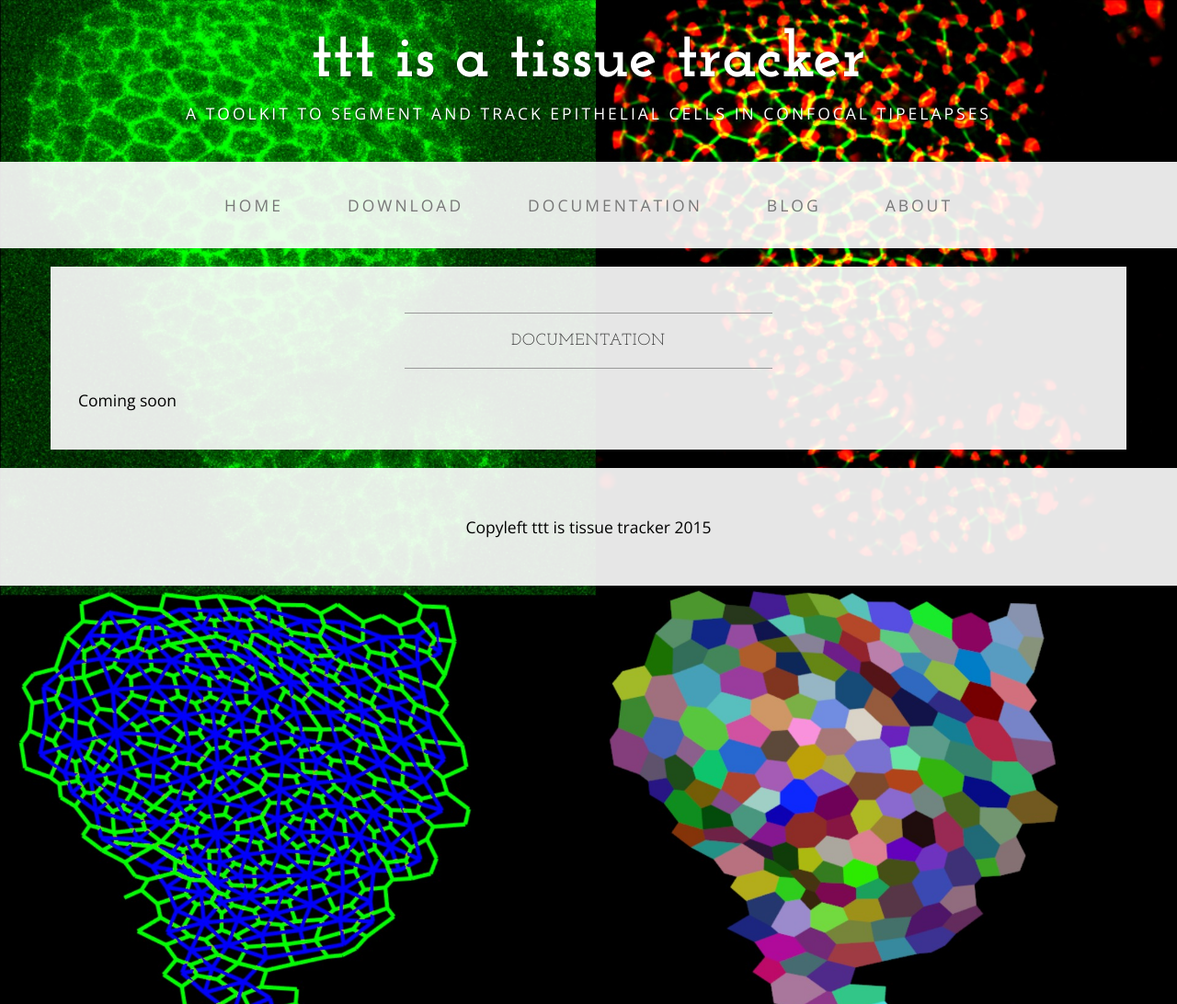
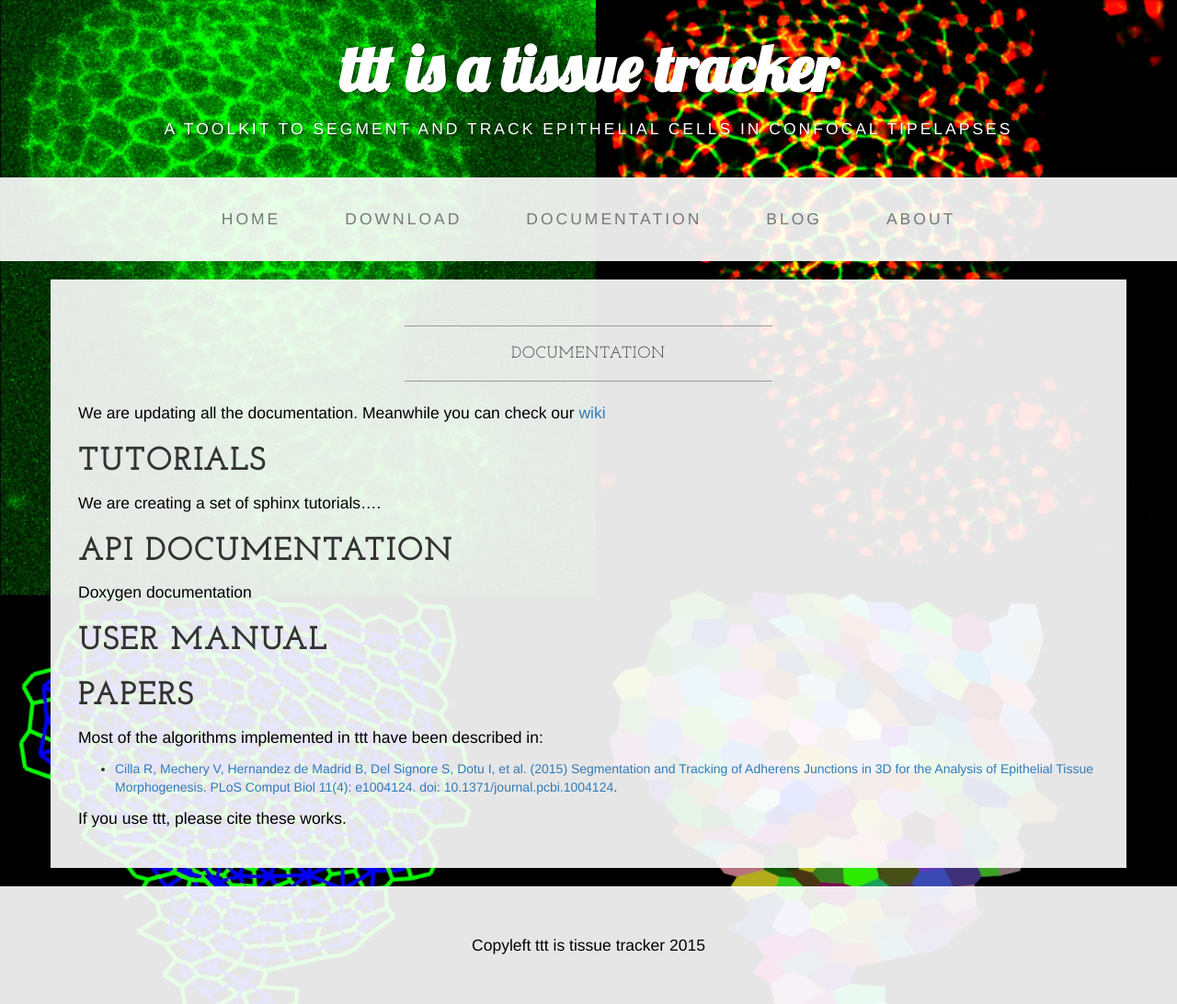
Before and after one commit to HatiniLab/ttt, a Jekyll site: the page built from documentation.md, in a window 1280 px wide. Shown: the whole page at 92% size. Built offline with Jekyll 4.4.1, drawn with Linux system fonts in a browser that asks for light colours; nearby versions of some CDN libraries; library files that are not in the unit come from our copies.

Commit message:
Fonts updated.

```diff
--- a/_includes/head.html
+++ b/_includes/head.html
@@ -16,7 +16,8 @@
     <!-- Fonts -->
     <link href="http://fonts.googleapis.com/css?family=Open+Sans:300italic,400italic,600italic,700italic,800italic,400,300,600,700,800" rel="stylesheet" type="text/css">
     <link href="http://fonts.googleapis.com/css?family=Josefin+Slab:100,300,400,600,700,100italic,300italic,400italic,600italic,700italic" rel="stylesheet" type="text/css">
-
+    <link href='http://fonts.googleapis.com/css?family=Lobster' rel='stylesheet' type='text/css'>
+    <link href='http://fonts.googleapis.com/css?family=Arimo' rel='stylesheet' type='text/css'>
     <!-- HTML5 Shim and Respond.js IE8 support of HTML5 elements and media queries -->
     <!-- WARNING: Respond.js doesn't work if you view the page via file:// -->
     <!--[if lt IE 9]>
--- a/documentation.md
+++ b/documentation.md
@@ -3,5 +3,20 @@ layout: page
 title: Documentation
 permalink: /documentation/
 ---
+We are updating all the documentation. Meanwhile you can check our [wiki](https://github.com/HatiniLab/ttt/wiki)
 
-Coming soon
+#Tutorials
+We are creating a set of sphinx tutorials....
+
+#API documentation
+Doxygen documentation
+
+#User manual
+
+# Papers
+
+Most of the algorithms implemented in ttt have been described in:
+
+- [Cilla R, Mechery V, Hernandez de Madrid B, Del Signore S, Dotu I, et al. (2015) Segmentation and Tracking of Adherens Junctions in 3D for the Analysis of Epithelial Tissue Morphogenesis. PLoS Comput Biol 11(4): e1004124. doi: 10.1371/journal.pcbi.1004124](http://journals.plos.org/ploscompbiol/article?id=10.1371/journal.pcbi.1004124).
+
+If you use ttt, please cite these works.
```
Also changed, not shown: _includes/css/business-casual.css (+6 -2 lines).
